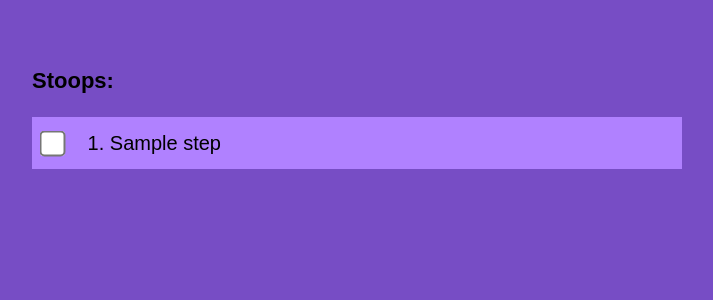
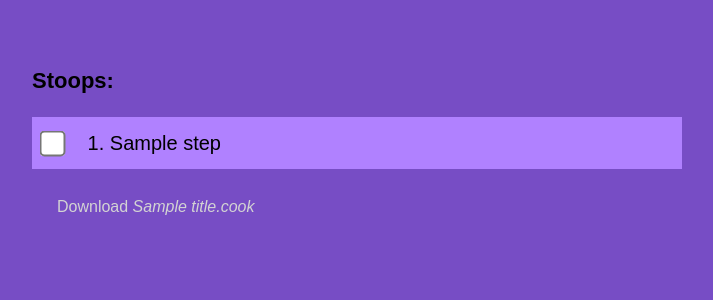
Before and after one commit to gardenrobot/cookbook, a Flask app: template templates/recipe.html in a window 1280 px wide. Shown: the part 345-645 px from the top of the page, without its empty margins (283-996 px from the left). Run offline with Flask 3, Linux system fonts and the light colour scheme; the template is opened without the code that fills it: most values are stand-ins (such as "Sample title", 1, 10 or a date in 2020).

Commit message:
added link to .cook

```diff
--- a/src/app.py
+++ b/src/app.py
@@ -134,6 +134,7 @@ def render_recipe(rel_path):
         metadata=recipe.metadata,
         title=title,
         image=image,
+        cooklang_link=rel_path,
     )
 
 @app.get('/')
--- a/static/styles.css
+++ b/static/styles.css
@@ -84,3 +84,8 @@ h2 {
 .images {
     padding: 20px;
 }
+
+.cooklang_link {
+    font-size: 16px;
+    padding: 25px;
+}
--- a/templates/recipe.html
+++ b/templates/recipe.html
@@ -39,6 +39,9 @@
         </div>
         {% endfor %}
     </div>
+    <div class=cooklang_link>
+      <a href="/cookbook/{{cooklang_link}}">Download <i>{{title}}.cook</i></a>
+    </div>
 </body>
 <script type="text/javascript">
     // logic for checking off steps
```
